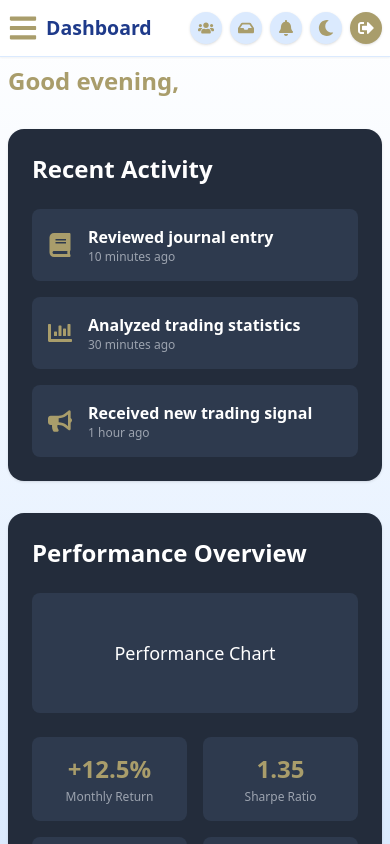
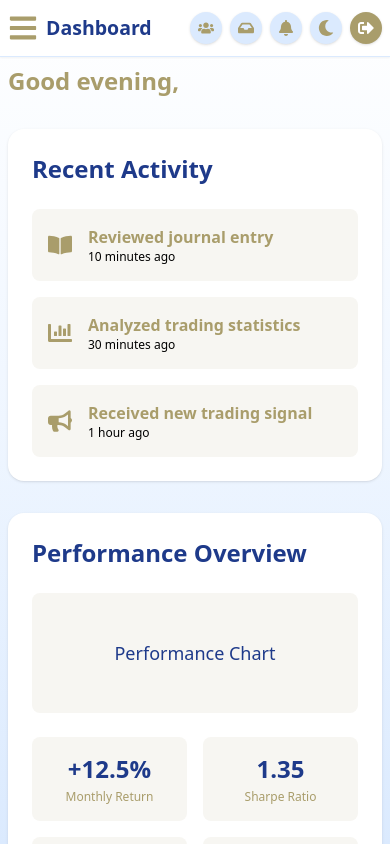
Before and after one commit to lyula/fxsnipclient, a React (Vite) app: page /dashboard in a window 390 px wide. Built offline with nearby package versions, Linux system fonts and the light colour scheme; no server answers.

Commit message:
updated dashboard cards to be theme responsive and also the journals icon

```diff
--- a/src/pages/Dashboard.jsx
+++ b/src/pages/Dashboard.jsx
@@ -1,6 +1,7 @@
 import { Link, useNavigate, useLocation, Routes, Route } from "react-router-dom";
 import {
   FaBook,
+  FaBookOpen,
   FaChartBar,
   FaUsers,
   FaSignOutAlt,
@@ -190,54 +191,54 @@ export default function Dashboard() {
       </div>
       <div className="grid gap-8 grid-cols-1 lg:grid-cols-2 mb-12">
         {/* Recent Activity */}
-        <div className="bg-[#232c3b] dark:bg-gray-800 rounded-2xl shadow p-6 flex flex-col min-w-0 h-full">
-          <h2 className="font-extrabold text-2xl text-white mb-6">Recent Activity</h2>
+        <div className="bg-white dark:bg-gray-800 rounded-2xl shadow p-6 flex flex-col min-w-0 h-full">
+          <h2 className="font-extrabold text-2xl text-[#1E3A8A] dark:text-[#a99d6b] mb-6">Recent Activity</h2>
           <div className="flex flex-col gap-4">
-            <div className="bg-[#2e3a4e] rounded-lg p-4 flex items-center gap-4">
-              <FaBook className="text-[#a99d6b] text-2xl" />
+            <div className="bg-[#f7f6f2] dark:bg-[#2e3a4e] rounded-lg p-4 flex items-center gap-4">
+              <FaBookOpen className="text-[#a99d6b] text-2xl" />
               <div>
-                <div className="font-semibold text-white">Reviewed journal entry</div>
-                <div className="text-gray-400 text-xs">10 minutes ago</div>
+                <div className="font-semibold text-[#a99d6b] dark:text-[#a99d6b]">Reviewed journal entry</div>
+                <div className="text-black dark:text-gray-300 text-xs">10 minutes ago</div>
               </div>
             </div>
-            <div className="bg-[#2e3a4e] rounded-lg p-4 flex items-center gap-4">
+            <div className="bg-[#f7f6f2] dark:bg-[#2e3a4e] rounded-lg p-4 flex items-center gap-4">
               <FaChartBar className="text-[#a99d6b] text-2xl" />
               <div>
-                <div className="font-semibold text-white">Analyzed trading statistics</div>
-                <div className="text-gray-400 text-xs">30 minutes ago</div>
+                <div className="font-semibold text-[#a99d6b] dark:text-[#a99d6b]">Analyzed trading statistics</div>
+                <div className="text-black dark:text-gray-300 text-xs">30 minutes ago</div>
               </div>
             </div>
-            <div className="bg-[#2e3a4e] rounded-lg p-4 flex items-center gap-4">
+            <div className="bg-[#f7f6f2] dark:bg-[#2e3a4e] rounded-lg p-4 flex items-center gap-4">
               <FaBullhorn className="text-[#a99d6b] text-2xl" />
               <div>
-                <div className="font-semibold text-white">Received new trading signal</div>
-                <div className="text-gray-400 text-xs">1 hour ago</div>
+                <div className="font-semibold text-[#a99d6b] dark:text-[#a99d6b]">Received new trading signal</div>
+                <div className="text-black dark:text-gray-300 text-xs">1 hour ago</div>
               </div>
             </div>
           </div>
         </div>
         {/* Performance Overview */}
-        <div className="bg-[#232c3b] dark:bg-gray-800 rounded-2xl shadow p-6 flex flex-col min-w-0 h-full">
-          <h2 className="font-extrabold text-2xl text-white mb-6">Performance Overview</h2>
-          <div className="bg-[#2e3a4e] rounded-lg p-8 flex items-center justify-center text-white text-lg mb-6" style={{ minHeight: 120 }}>
+        <div className="bg-white dark:bg-gray-800 rounded-2xl shadow p-6 flex flex-col min-w-0 h-full">
+          <h2 className="font-extrabold text-2xl text-[#1E3A8A] dark:text-[#a99d6b] mb-6">Performance Overview</h2>
+          <div className="bg-[#f7f6f2] dark:bg-[#2e3a4e] rounded-lg p-8 flex items-center justify-center text-[#1E3A8A] dark:text-[#a99d6b] text-lg mb-6" style={{ minHeight: 120 }}>
             Performance Chart
           </div>
           <div className="grid grid-cols-2 gap-4">
-            <div className="bg-[#2e3a4e] rounded-lg p-4 flex flex-col items-center">
-              <span className="text-2xl font-bold text-[#a99d6b]">+12.5%</span>
-              <span className="text-gray-400 text-xs mt-1">Monthly Return</span>
+            <div className="bg-[#f7f6f2] dark:bg-[#2e3a4e] rounded-lg p-4 flex flex-col items-center">
+              <span className="text-2xl font-bold text-[#1E3A8A] dark:text-[#a99d6b]">+12.5%</span>
+              <span className="text-[#a99d6b] dark:text-gray-300 text-xs mt-1">Monthly Return</span>
             </div>
-            <div className="bg-[#2e3a4e] rounded-lg p-4 flex flex-col items-center">
-              <span className="text-2xl font-bold text-[#a99d6b]">1.35</span>
-              <span className="text-gray-400 text-xs mt-1">Sharpe Ratio</span>
+            <div className="bg-[#f7f6f2] dark:bg-[#2e3a4e] rounded-lg p-4 flex flex-col items-center">
+              <span className="text-2xl font-bold text-[#1E3A8A] dark:text-[#a99d6b]">1.35</span>
+              <span className="text-[#a99d6b] dark:text-gray-300 text-xs mt-1">Sharpe Ratio</span>
             </div>
-            <div className="bg-[#2e3a4e] rounded-lg p-4 flex flex-col items-center">
-              <span className="text-2xl font-bold text-[#a99d6b]">8</span>
-              <span className="text-gray-400 text-xs mt-1">Winning Trades</span>
+            <div className="bg-[#f7f6f2] dark:bg-[#2e3a4e] rounded-lg p-4 flex flex-col items-center">
+              <span className="text-2xl font-bold text-[#1E3A8A] dark:text-[#a99d6b]">8</span>
+              <span className="text-[#a99d6b] dark:text-gray-300 text-xs mt-1">Winning Trades</span>
             </div>
-            <div className="bg-[#2e3a4e] rounded-lg p-4 flex flex-col items-center">
-              <span className="text-2xl font-bold text-[#a99d6b]">2</span>
-              <span className="text-gray-400 text-xs mt-1">Losing Trades</span>
+            <div className="bg-[#f7f6f2] dark:bg-[#2e3a4e] rounded-lg p-4 flex flex-col items-center">
+              <span className="text-2xl font-bold text-[#1E3A8A] dark:text-[#a99d6b]">2</span>
+              <span className="text-[#a99d6b] dark:text-gray-300 text-xs mt-1">Losing Trades</span>
             </div>
           </div>
         </div>
@@ -358,7 +359,7 @@ export default function Dashboard() {
               w-full md:w-auto
             `}
           >
-            <FaBook className="text-lg" />
+            <FaBookOpen className="text-lg" />
             <span className={
               "truncate " +
               (sidebarCollapsed
@@ -475,7 +476,7 @@ export default function Dashboard() {
                 ? "hidden md:inline-block md:opacity-0 md:w-0 md:visible"
                 : "inline-block")
             }>
-              Subscriptions
+              Payments
             </span>
           </Link>
         </nav>
```
